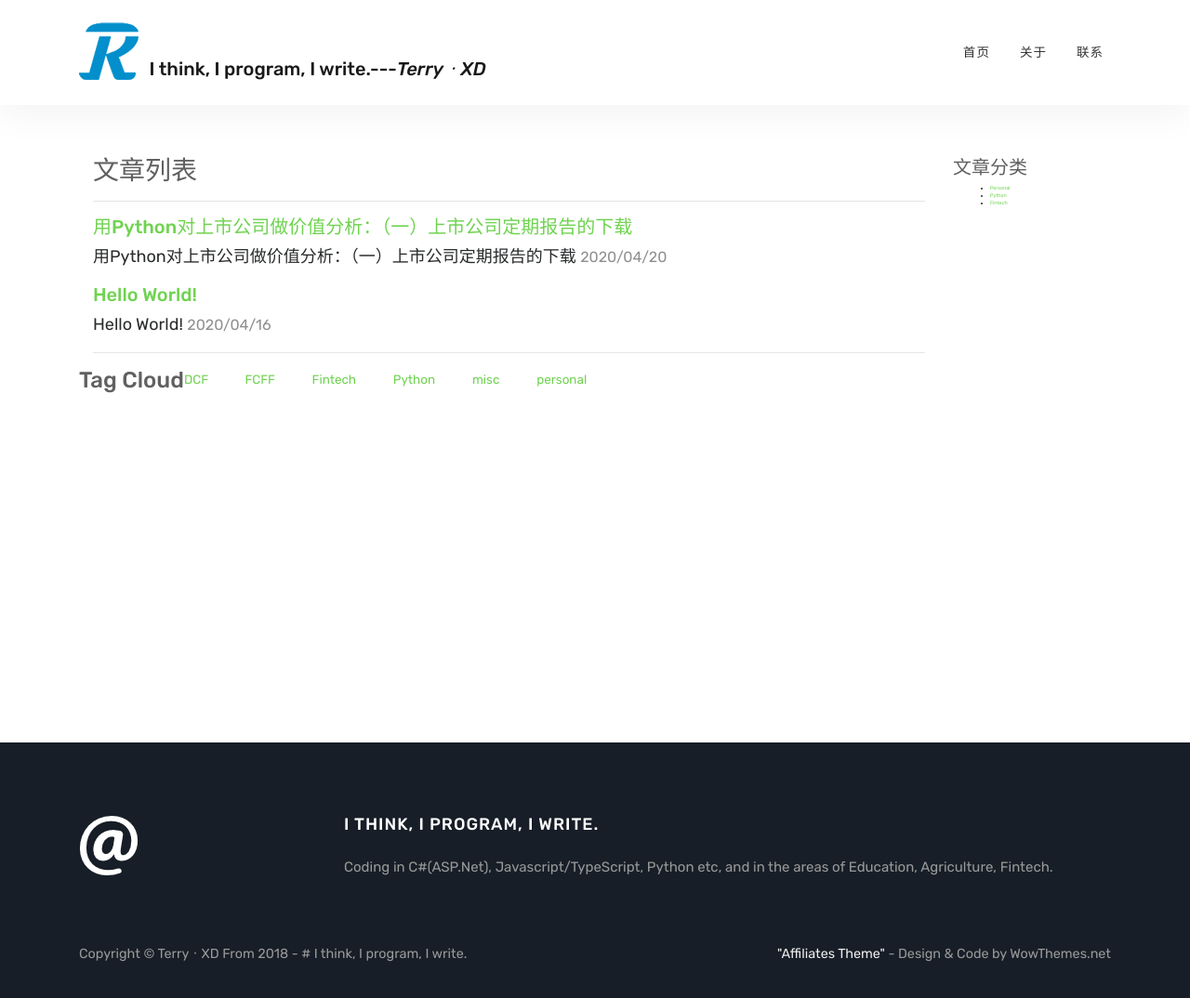
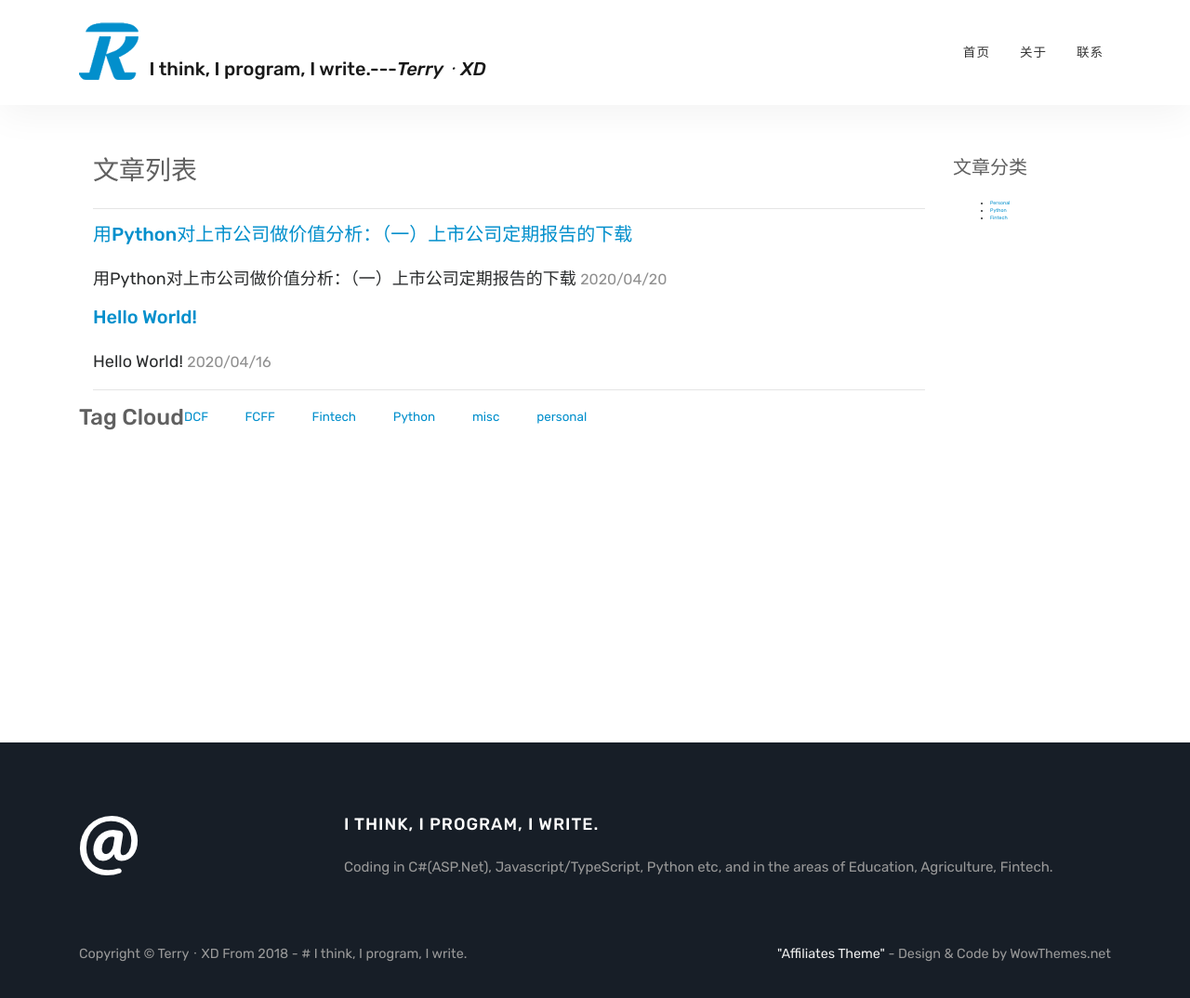
Before and after one commit to yxdt/yxdt.github.io, a Jekyll site: the page built from index.markdown, in a window 1280 px wide and 1084 px high. Shown: the top 1074 px of the window at 93% size. Built offline with Jekyll 4.4.1, drawn with Linux system fonts in a browser that asks for light colours.

Commit message:
change main color to #028fcc

```diff
--- a/assets/css/theme.css
+++ b/assets/css/theme.css
@@ -14,7 +14,7 @@ body {
 }
 
 a {
-  color: #6fd350;
+  color: #028fcc;
 }
 a,
 a:hover {
@@ -136,7 +136,7 @@ section.recent-posts {
   font-size: 0.94em;
 }
 .navbar-toggleable-md .navbar-nav .nav-link.highlight {
-  background: #6fd350;
+  background: #028fcc;
   color: #fff;
   border-radius: 4px;
   box-shadow: 0 6px 10px 0 rgba(0, 0, 0, 0.1);
@@ -659,8 +659,8 @@ a.btn {
   border-color: #675bff;
 }
 .btn.follow {
-  border-color: #6fd350;
-  color: #6fd350;
+  border-color: #028fcc;
+  color: #028fcc;
   padding: 3px 10px;
   text-align: center;
   border-radius: 999em;
@@ -889,6 +889,7 @@ h6 {
   font-family: "Rubik", -apple-system, BlinkMacSystemFont, "Helvetica Neue",
     sans-serif;
   color: #606060;
+  margin-bottom: 1.5rem;
 }
 .article-post .h1,
 .article-post .h2,
```
